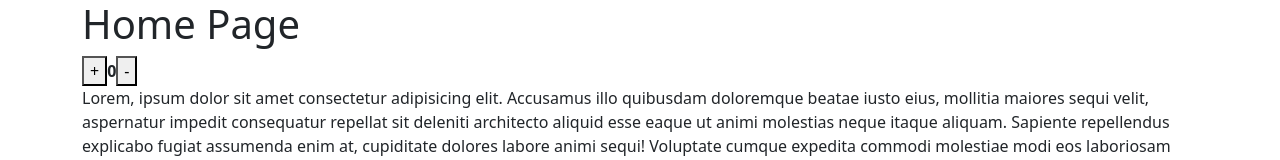
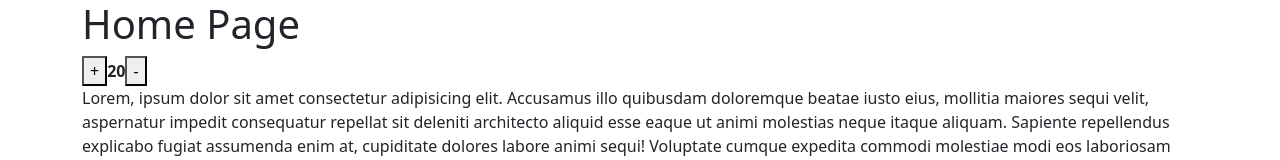
Before and after one commit to eminbasbayan/sbm-react-egitimi3, a React (Vite) app: page / in a window 1280 px wide. Shown: the top 160 px of the page. Built offline with nearby package versions, Linux system fonts and the light colour scheme.

Commit message:
useSelector ve useDispatch hooks

```diff
--- a/src/components/Counter.jsx
+++ b/src/components/Counter.jsx
@@ -1,9 +1,15 @@
+import { useDispatch, useSelector } from "react-redux";
+import { arttir, azalt } from "../redux/counterSlice";
+
 function Counter() {
+  const { count } = useSelector((state) => state.counter);
+  const dispatch = useDispatch();
+
   return (
     <div className="counter">
-      <button onClick={() => {}}>+</button>
-      <b>{0}</b>
-      <button onClick={() => {}}>-</button>
+      <button onClick={() => dispatch(arttir())}>+</button>
+      <b>{count}</b>
+      <button onClick={() => dispatch(azalt())}>-</button>
     </div>
   );
 }
--- a/src/redux/counterSlice.js
+++ b/src/redux/counterSlice.js
@@ -3,7 +3,7 @@ import { createSlice } from "@reduxjs/toolkit";
 const counterSlice = createSlice({
   name: "counter",
   initialState: {
-    count: 0,
+    count: 20,
   },
   reducers: {
     arttir: (state) => {
```
